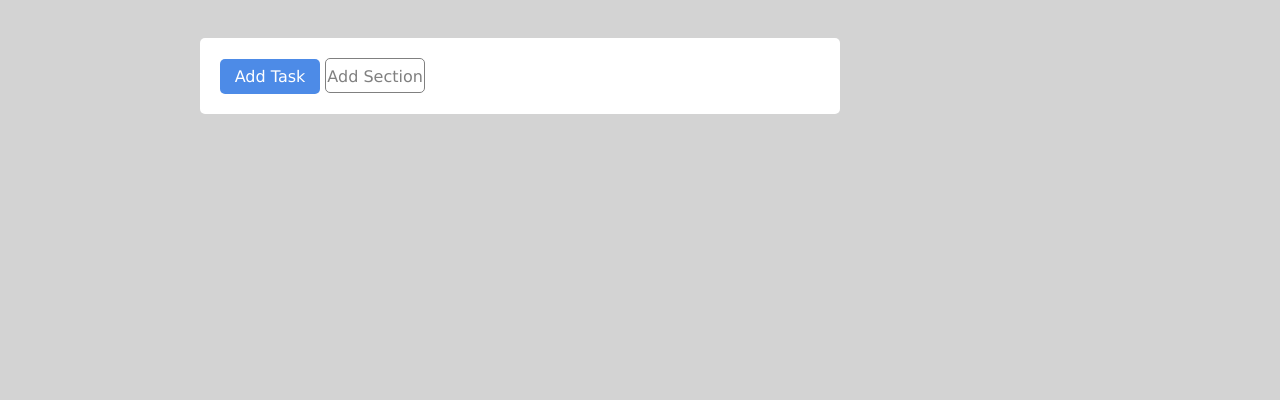
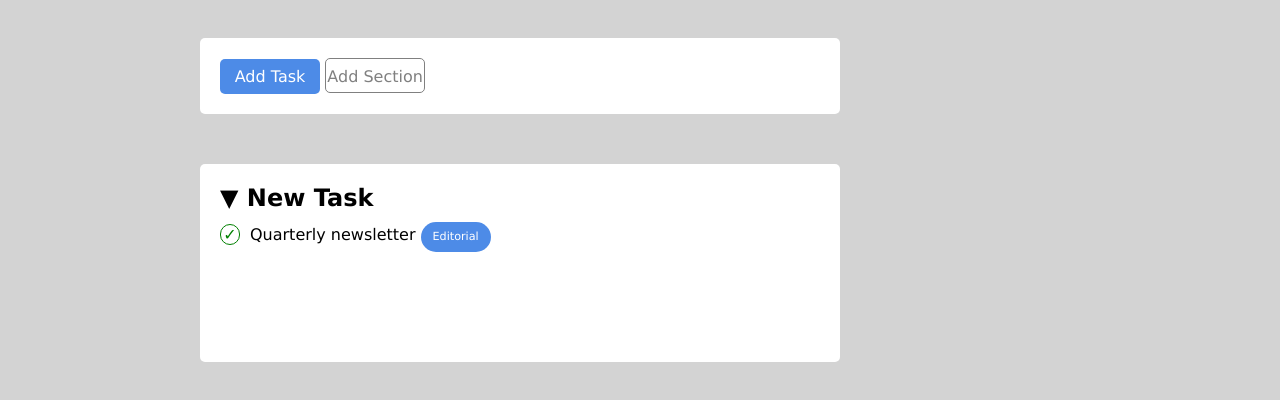
Before and after one commit to andreaa21/html-css-toboolist, a plain HTML site: page index.html in a window 1280 px wide. Shown: the part 82-482 px from the top of the page. Drawn offline with Linux system fonts and the light colour scheme.

Commit message:
add first section to main

```diff
--- a/assets/css/style.css
+++ b/assets/css/style.css
@@ -58,7 +58,33 @@ main #container1 span{
   border: 1px solid grey;
 }
 
+.group{
+  display: inline-block;
+  width: 70px;
+  height: 30px;
+  text-align: center;
+  line-height: 30px;
+  border-radius: 100px;
+  font-size: 0.7rem;
+}
 
+main #container2 section{
+  padding: 20px 20px;
+}
+
+.checkmark{
+  display: inline-block;
+  width: 20px;
+  color: green;
+  border: 1px solid green;
+  border-radius: 50px;
+  text-align: center;
+  margin-right: 10px;
+}
+
+#container2 section p{
+  padding: 10px 0;
+}
 
 
 /* /MAIN */
--- a/index.html
+++ b/index.html
@@ -21,6 +21,19 @@
       <span class="blue" id="btn1">Add Task</span>
       <span id="btn2">Add Section</span>
     </div>
+
+    <div class="container" id="container2">
+      <section>
+        <h2>&#9660 New Task</h2>
+        <p><span class="checkmark">&check;</span>Quarterly newsletter <span class="blue group">Editorial</span></p>
+
+      </section>
+      <section></section>
+      <section></section>
+
+    </div>
+
+
   </main>
 
 </body>
```
